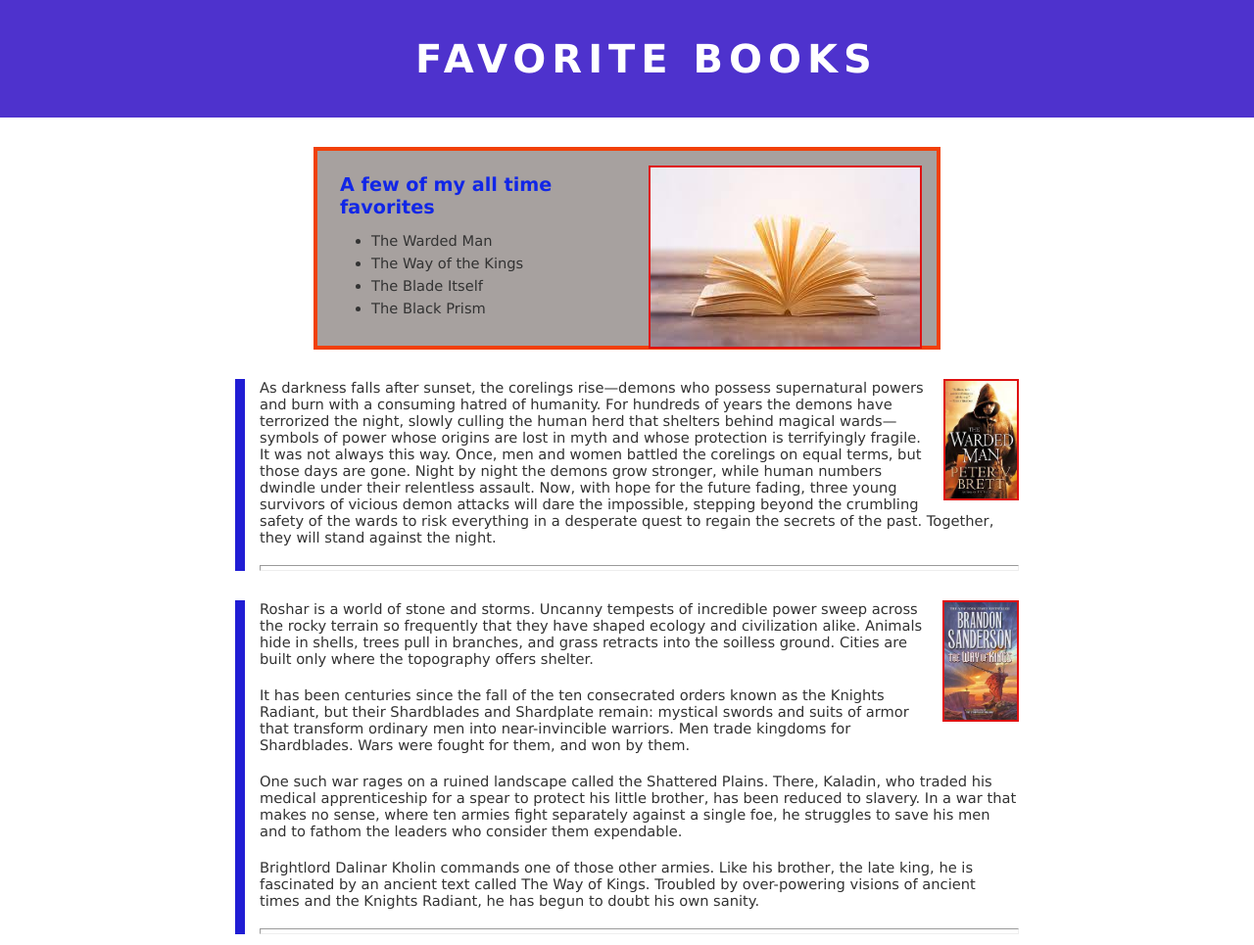
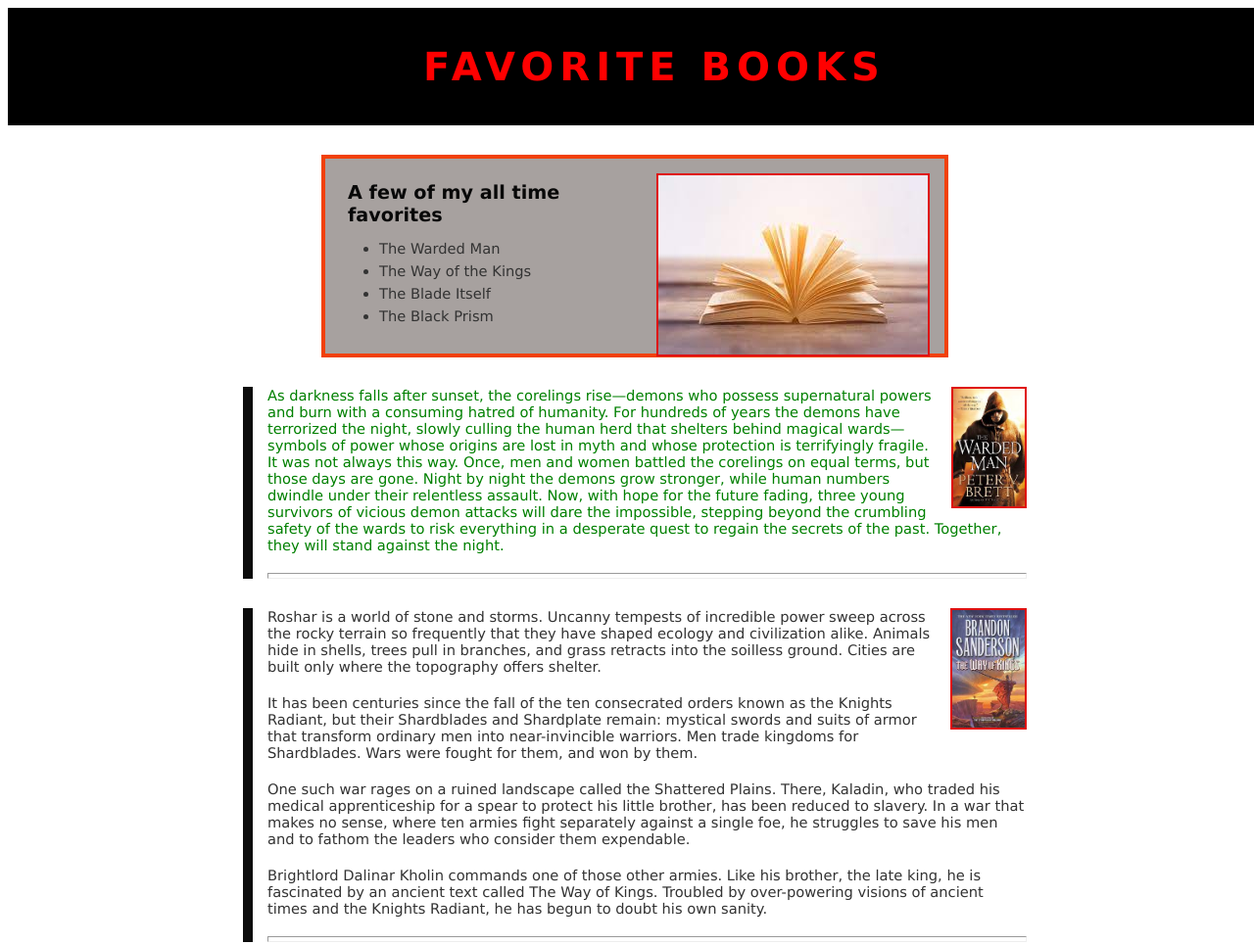
Before and after one commit to CodeCamp-Oct-2021/assignment-4-html-me-something-dcowdrystl, a website: page index.html in a window 1280 px wide. Shown: the top 965 px of the page at 98% size. Drawn offline with Linux system fonts and the light colour scheme.

Commit message:
css color change green/red

```diff
--- a/index.html
+++ b/index.html
@@ -14,7 +14,7 @@
 <body>
 	<header>
       <center>
-		<h1>Favorite Books</h1>
+		<h1 id="mainHeading">Favorite Books</h1>
    </center>
 	</header>
 
@@ -33,7 +33,7 @@
 		<!-- SECTION TWO -->
 		<section>
 			<img class="img-sm float-right img-border" src="./images/WardedMan.jpg" />
-			<p>As darkness falls after sunset, the corelings rise—demons who possess supernatural powers and burn with a consuming hatred of humanity.
+			<p class="funParagraph" id ="testP">As darkness falls after sunset, the corelings rise—demons who possess supernatural powers and burn with a consuming hatred of humanity.
 			   For hundreds of years the demons have terrorized the night, slowly culling the human herd that shelters behind magical wards—symbols of power
 			   whose origins are lost in myth and whose protection is terrifyingly fragile. It was not always this way. Once, men and women battled the corelings on equal terms, but those days are gone.
 			   Night by night the demons grow stronger, while human numbers dwindle under their relentless assault. Now, with hope for the future fading,
@@ -98,7 +98,7 @@
 	<img class="img-lg" src="/images/white-peony.jpg" />
 
 	<footer>
-		<p id="copyright">&copy; 2021 Caroline R. Jones</p>
+		<p id="copyright">&copy; 2021 Dan Cowdry</p>
 	</footer>
 
 </body>
--- a/styles.css
+++ b/styles.css
@@ -6,7 +6,7 @@ body {
 	background-color: #fff; /* shorthand for #ffffff */
 	height: 100vh; /* 100% of viewport height */
 	width: 100vw; /* 100% of viewport width */
-	margin: 0px; /* set this in other elements instead */
+	margin: 8px; /* set this in other elements instead */
 	padding: 0px; /* ditto */
 	box-sizing: border-box; /* this just overrides a browser default that can affect layout */
 }
@@ -18,8 +18,8 @@ header {
 	/* TODO: set the width to 100% */
 	/* OPTIONAL: specify height if you want (otherwise it will be auto) */
 	/* TODO: set padding to keep <h1> away from edges */
-	color: white;
-	background-color: rgb(78, 50, 205);
+	color: red);
+	background-color: black;
 	text-align: center;
 	width: 100%;
 	padding: 10px 20px;
@@ -34,7 +34,7 @@ main {
 section {
 	/* TODO: set defaults for all sections - see instructions */
 	/* Note that any differences will be handled with IDs & classes */
-	border-left: 10px solid rgb(32, 29, 212); /* one way to handle left only */
+	border-left: 10px solid rgb(12, 12, 12); /* one way to handle left only */
 	padding: 0px 0px 0px 15px; /* The other way to handle left only */
 	margin: 30px 0px;
 }
@@ -48,8 +48,9 @@ footer {
 	padding: 10px 20px;
 }
 
-h1 {
+#mainHeading{
 	/* TODO: make adjustments to font or text to override existing styling */
+	color: red;
 	font-size: 2.5rem;
 	text-transform: uppercase;
 	letter-spacing: 6px; /* adjusts kerning, or space between letters */
@@ -86,7 +87,7 @@ li {
 	/* TODO: Adjust top margin to pull it closer to top of box */
 	font-size: 1.2rem; /* 120% relative to default size */
 	font-weight: bold;
-	color: rgb(17, 38, 231);
+	color: rgb(8, 8, 8);
 	margin: 8px;
 }
 
@@ -124,3 +125,7 @@ li {
 	/* TODO: define a border to be applied to some but not all images */
 	border: 2px rgb(223, 17, 17) solid;
 }
+
+.funParagraph{
+	color: green;
+}
```
